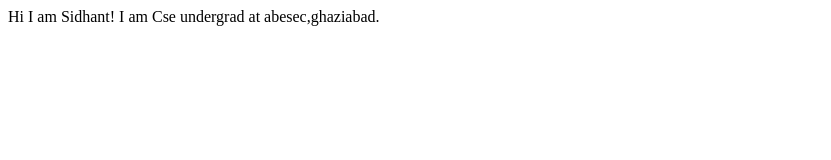
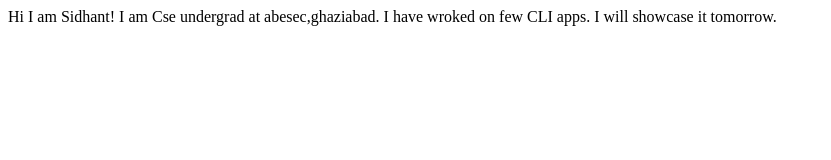
Before and after one commit to sidhantkaushal/sidhantkaushal.com, a plain HTML site: page index.html in a window 1280 px wide. Shown: the whole page, without its empty margins (0-831 px from the left). Drawn offline with Linux system fonts and the light colour scheme.

Commit message:
update details of project.

```diff
--- a/index.html
+++ b/index.html
@@ -9,5 +9,6 @@
 <body>
     Hi I am Sidhant!
     I am Cse undergrad at abesec,ghaziabad.
+    I have wroked on few CLI apps. I will showcase it tomorrow.
 </body>
 </html>
```
